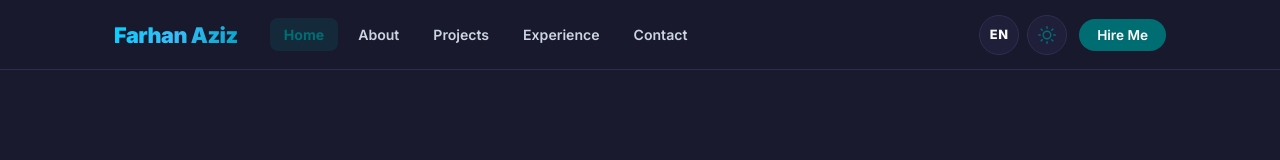
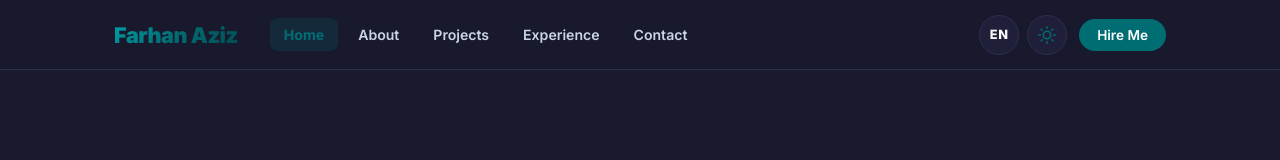
Before and after one commit to Retiishia/Portreact-project, a React (Vite) app: page / in a window 1280 px wide. Shown: the top 160 px of the page. Built offline with nearby package versions, Linux system fonts and the light colour scheme.

Commit message:
fix: darken name gradient + remove translateY jump from fade transition

```diff
--- a/src/App.css
+++ b/src/App.css
@@ -120,13 +120,11 @@
   justify-content: center;
   padding: 40px 0;
   opacity: 1;
-  transform: translateY(0);
-  transition: opacity 0.28s ease, transform 0.28s ease;
+  transition: opacity 0.28s ease;
 }
 
 .view-section--hidden {
   opacity: 0;
-  transform: translateY(12px);
 }
 
 @media (max-width: 768px) {
--- a/src/components/Navbar.css
+++ b/src/components/Navbar.css
@@ -33,7 +33,7 @@
 }
 
 .navbar__logo-name {
-  background: linear-gradient(135deg, #00d2ff 0%, #38bdf8 50%, #00a3c4 100%);
+  background: linear-gradient(135deg, #009da4 0%, #006d73 50%, #004d52 100%);
   -webkit-background-clip: text;
   -webkit-text-fill-color: transparent;
   background-clip: text;
```
